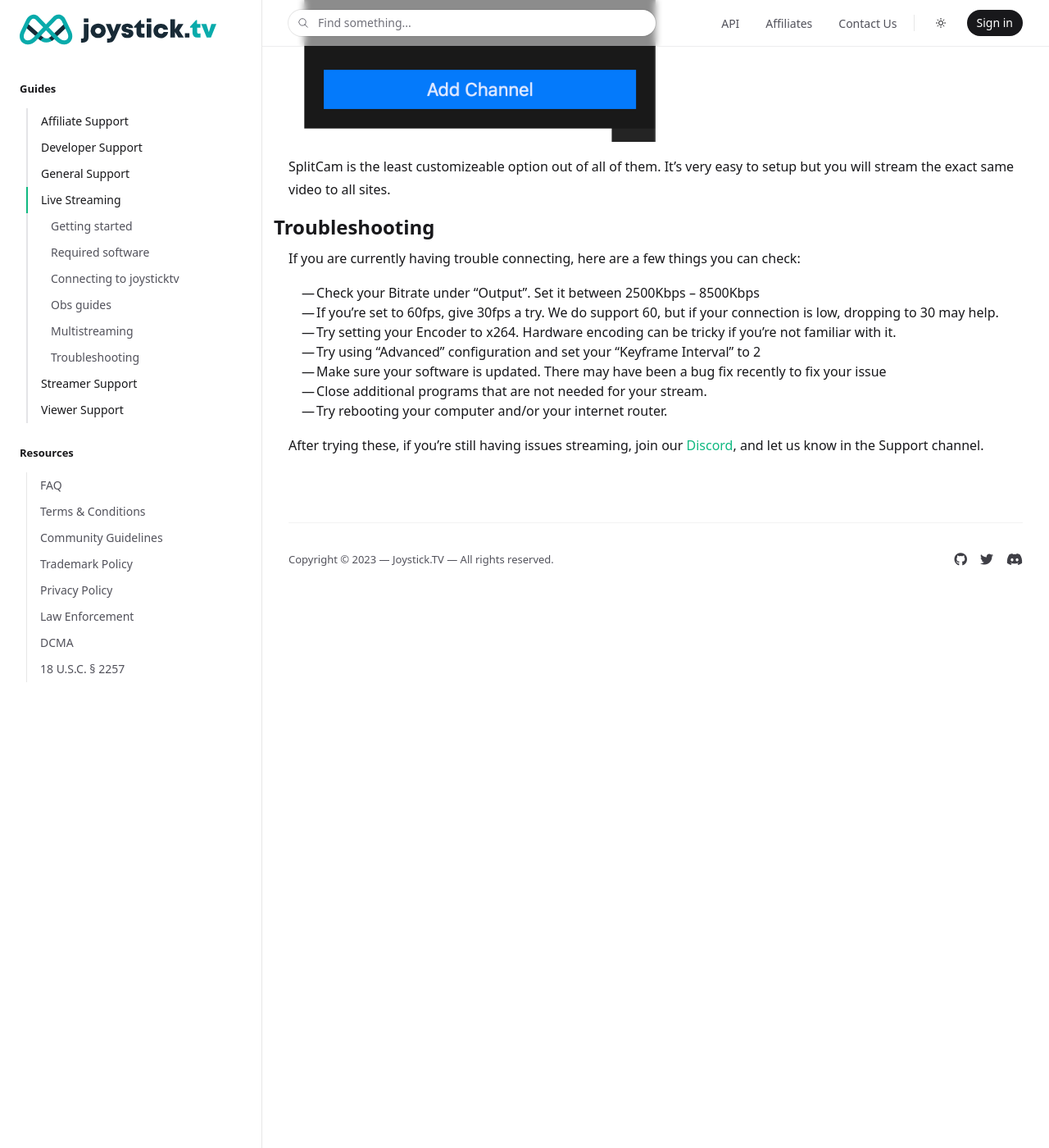
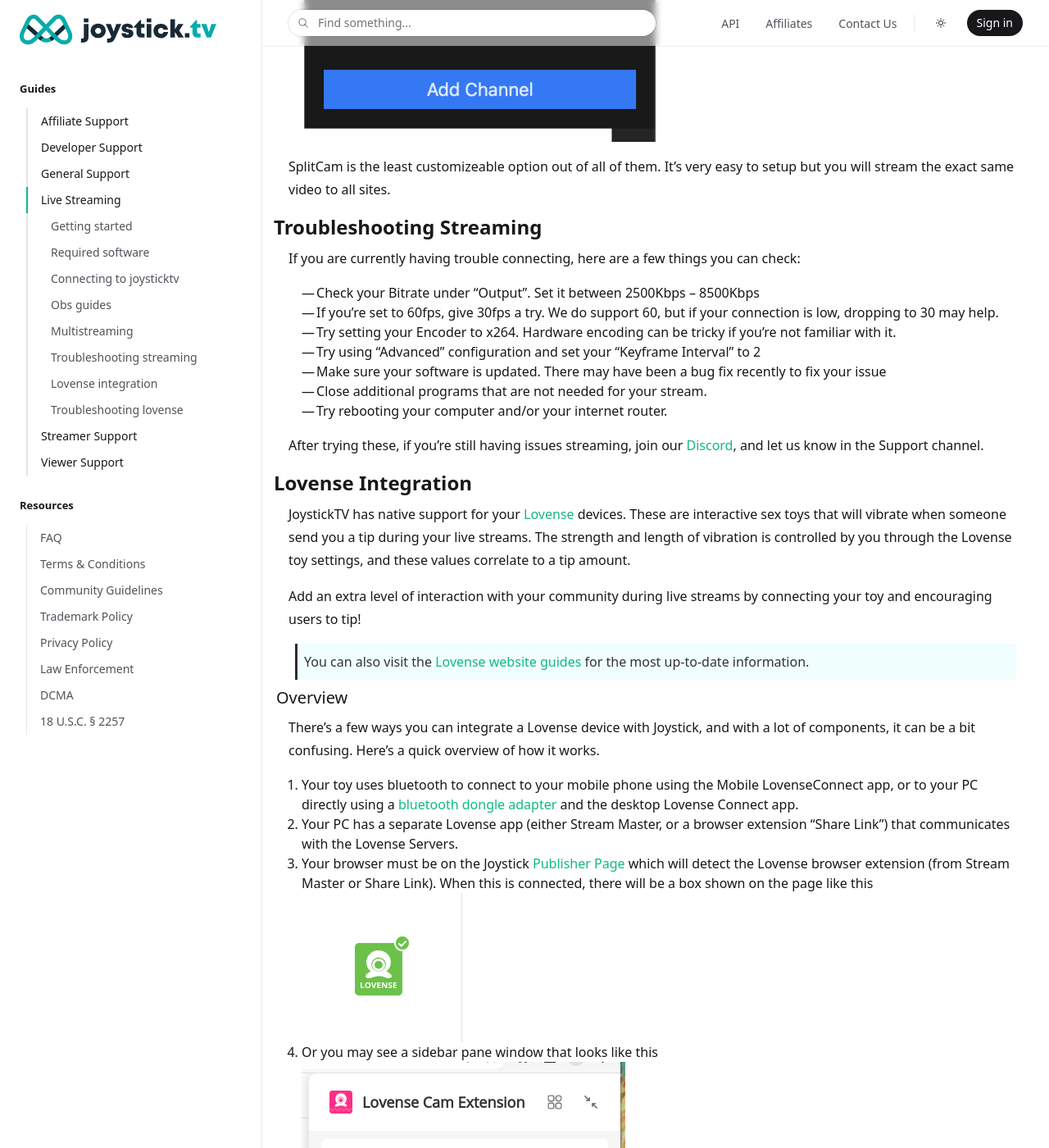
Before and after one commit to joysticktv/joysticktv.github.io, a Jekyll site: the page built from live_streaming.md, in a window 1280 px wide and 1400 px high, scrolled down 9168 px. Shown: the whole window at 82% size. Built offline with Jekyll 4.4.1, drawn with Linux system fonts in a browser that asks for light colours; nearby versions of some CDN libraries; comment, search, counter and statistics services are not loaded; before the commit the page ends 9926 px from its top, so only the background shows below that; some of the changed text lies outside the part shown.

Commit message:
Shrink the asset image sizes. Added new guides for lovense. Fixes #14

```diff
--- a/live_streaming.md
+++ b/live_streaming.md
@@ -10,7 +10,9 @@
   - connecting-to-joysticktv
   - obs-guides
   - multistreaming
-  - troubleshooting
+  - troubleshooting-streaming
+  - lovense-integration
+  - troubleshooting-lovense
 redirect_from:
   - /support/creator-support/setting-up-your-stream/
 ---
@@ -259,7 +261,7 @@
 
 SplitCam is the least customizeable option out of all of them. It's very easy to setup but you will stream the exact same video to all sites.
 
-## Troubleshooting
+## Troubleshooting Streaming
 
 If you are currently having trouble connecting, here are a few things you can check:
 
@@ -272,3 +274,55 @@
 * Try rebooting your computer and/or your internet router.
 
 After trying these, if you’re still having issues streaming, join our [Discord](https://discord.gg/zKvCf8hrGP), and let us know in the Support channel.
+
+## Lovense Integration
+
+JoystickTV has native support for your [Lovense](https://www.lovense.com/) devices. These are interactive sex toys that will vibrate when someone send you a tip during your live streams. The strength and length of vibration is controlled by you through the Lovense toy settings, and these values correlate to a tip amount.
+
+Add an extra level of interaction with your community during live streams by connecting your toy and encouraging users to tip!
+
+> You can also visit the [Lovense website guides](https://www.lovense.com/cam-model/guides/Video-Guides) for the most up-to-date information.
+
+### Overview
+
+There's a few ways you can integrate a Lovense device with Joystick, and with a lot of components, it can be a bit confusing. Here's a quick overview of how it works.
+
+1. Your toy uses bluetooth to connect to your mobile phone using the Mobile LovenseConnect app, or to your PC directly using a [bluetooth dongle adapter](https://www.amazon.com/LOVENSE-Lovense-USB-Bluetooth-Adapter/dp/B0711DTRR6) and the desktop Lovense Connect app.
+1. Your PC has a separate Lovense app (either Stream Master, or a browser extension "Share Link") that communicates with the Lovense Servers.
+1. Your browser must be on the Joystick [Publisher Page](https://joystick.tv/publisher) which will detect the Lovense browser extension (from Stream Master or Share Link). When this is connected, there will be a box shown on the page like this
+![Lovense Device Connected](/assets/lovense-device-active-icon.png)
+1. Or you may see a sidebar pane window that looks like this
+![Lovense Device Connected](/assets/lovense-device-active-pane.png)
+1. When you are live and receive a tip, Joystick sends the token amount to the Lovense browser extension. This will send the info to the Lovense servers which then goes to your Lovense Connect app (on mobile or desktop).
+
+### Setup using Stream Master
+
+[Lovense Stream Master](https://www.lovense.com/stream-master) is an AIO (all-in-one) software program that combines [OBS](https://obsproject.com/) and Google Chrome in to a single application complete with full lovense integration. Using this app means you have no need for a separate browser or streaming software, and all of the Lovense OBS overlays are already configured for you.
+
+* Start by reading through these guides to install: [read more](https://www.lovense.com/cam-model/guides/Stream-Master/Basic-Tutorials/Step-By-Step-Tutorial)
+* Next you will need to add JoystickTV as a cam site. Click the "Add a cam site" button on Stream Master, and search for "Joystick".
+![Lovense Add a cam site](/assets/lovense-add-cam-site.png)
+* Lastly, you will need to setup your OBS connection which you can follow our previous guides above [read more](#lovense-stream-master)
+
+At this point you should have everything connected
+
+### Setup using a Chrome extension
+
+Visit the [Lovense Extension Settings](https://extension.lovense.com/share-link/pages/dashboard.html) site from a Chromium based browser. (Chrome, Brave, OperaGX, Edge).
+
+> NOTE: If you visit this link from Firefox, or Safari, you'll see a blank page. Be sure to have Chrome or a Chromium based browser.
+
+Once you have loggeed in to your Lovense account, you'll be prompted to install the "Share Link" extension. You can also find instructions on the [Lovense Cam Extension](https://www.lovense.com/cam-model/guides/Written-Guides/Installation-Guides/Lovense-Cam-Extension) Guides.
+
+## Troubleshooting Lovense
+
+If you're still seeing issues with the device connecting, here's a few tips you can try.
+
+* Try turning the toy completely off and back on again.
+* Give the Joystick Publisher page a "hard refresh" (`ctrl-shift-R` on Windows, or `cmd-shift-R` for Mac).
+* Ensure your toy battery is charged over 50%
+* If you're using the dongle, try using your phone
+* If you're using your phone, change the sleep settings to keep it on
+* Ensure your Stream Master or Share Link and the Lovense Connect apps are all full up-to-date
+
+After trying these, if you’re still having issues streaming, join our [Discord](https://discord.gg/zKvCf8hrGP), and let us know in the Support channel.
```
Also changed, not shown: index.md (+2 -2 lines), assets/lovense-add-cam-site.png (added), assets/lovense-device-active-icon.png (added), assets/lovense-device-active-pane.png (added), assets/obs-multi-rtmp-add-new-target-window.png, assets/obs-multi-rtmp-docks-menu.png, assets/obs-multi-rtmp-first-screen.png, assets/obs-multi-rtmp-github-download.png, assets/obs-multi-rtmp-scene-settings.png, assets/splitcam-stream-settings.png, assets/stream-master-multistreaming-dock.png, assets/stream-master-open-obs.png.
